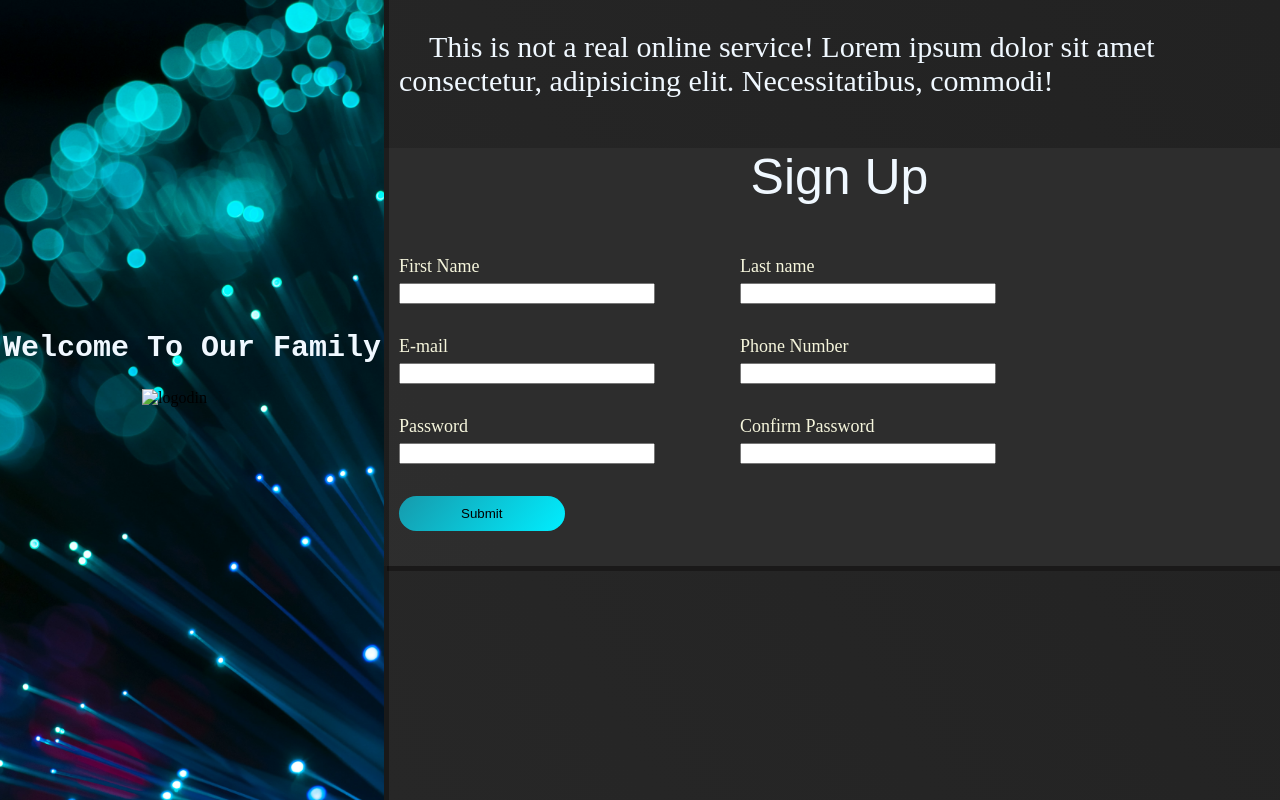
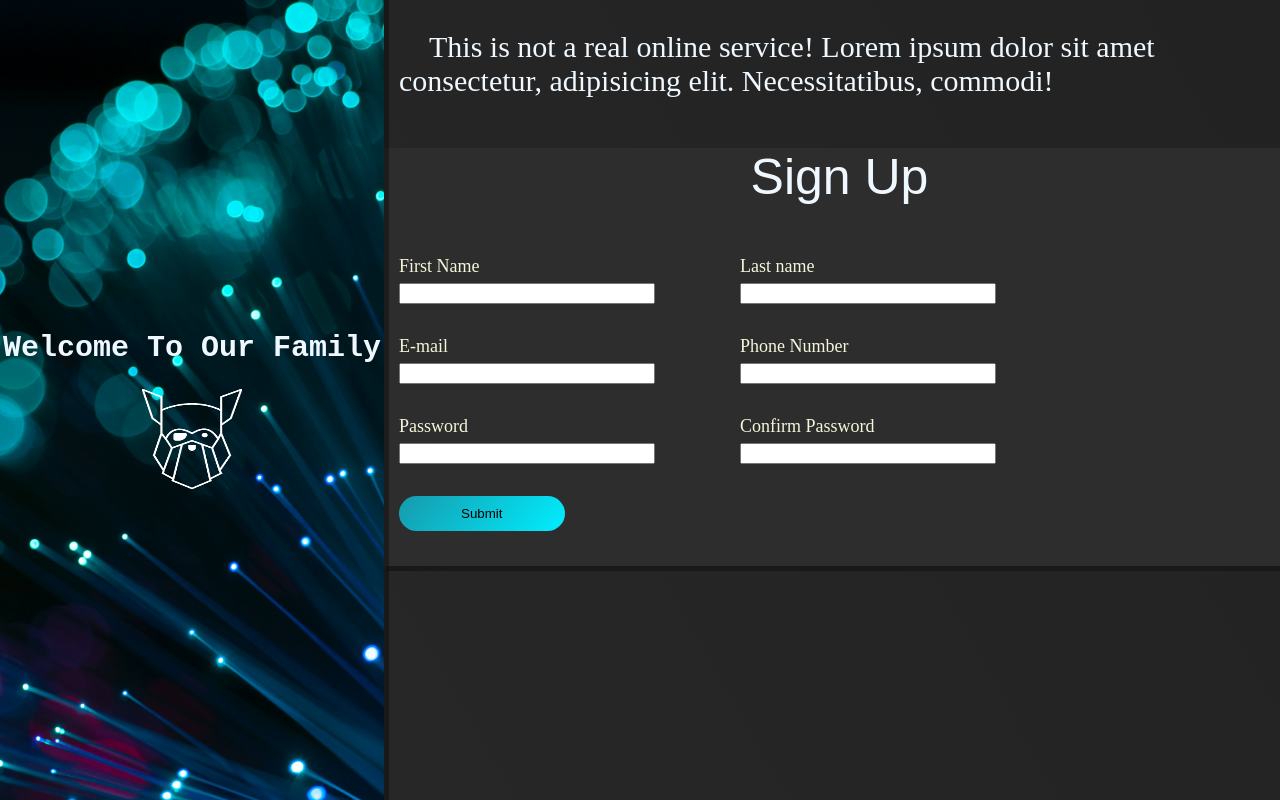
Before and after one commit to GLM-ZD/-Project-Sign-Up-Form, a plain HTML site: page index.html in a window 1280 px wide. Drawn offline with Linux system fonts and the light colour scheme.

Commit message:
Update index.html

```diff
--- a/index.html
+++ b/index.html
@@ -13,7 +13,7 @@
     <div id="gauche" class="gauche">
         <div id="logo-gauche">
             <h2>Welcome to our family</h2>
-            <img src="img/logodin.png" alt="logodin">
+            <img src="logodin.png" alt="logodin">
         </div>
     </div>
     <div id="droite">
```
